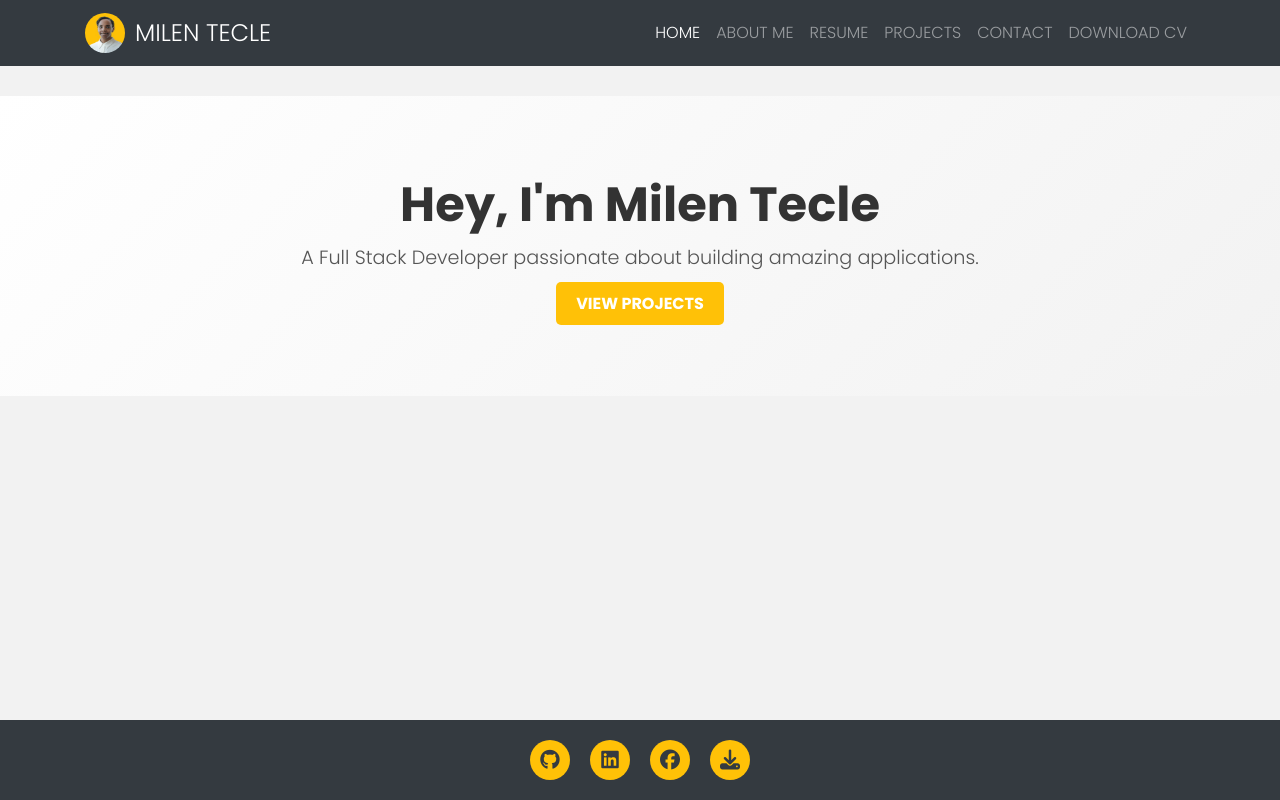
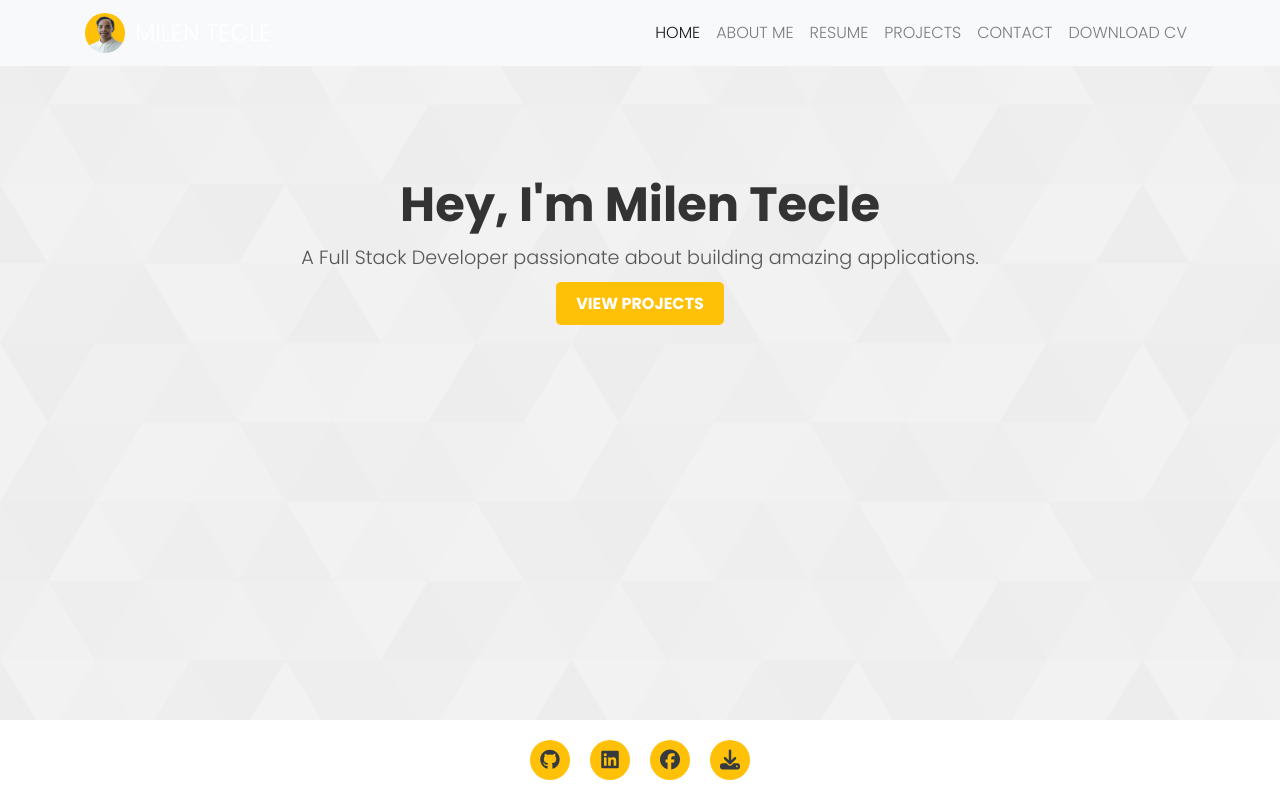
Before and after one commit to MilenTecle/portfolio, a React (Create React App) app: page / in a window 1280 px wide. Built offline with nearby package versions, Linux system fonts and the light colour scheme.

Commit message:
add background img and animation to homepage

```diff
--- a/src/components/Home.js
+++ b/src/components/Home.js
@@ -1,8 +1,16 @@
-import React from "react";
+import React, { useEffect } from "react";
 import Footer from "./Footer";
-import styles from "../styles/Home.module.css"
+import styles from "../styles/Home.module.css";
 
 const Home = () => {
+  useEffect(() => {
+    document.body.classList.add(styles.homeBody);
+
+    return () => {
+      document.body.classList.remove(styles.homeBody);
+    };
+  }, []);
+
   return (
     <>
       <div className={styles.heroSection}>
--- a/src/components/NavBar.js
+++ b/src/components/NavBar.js
@@ -6,7 +6,7 @@ import { NavLink } from "react-router-dom";
 
 const NavBar = () => {
   return (
-    <Navbar bg="dark" variant="dark" expand="lg" fixed="top" className={styles.NavBar}>
+    <Navbar bg="light" variant="light" expand="lg" fixed="top" className={styles.NavBar}>
       <Container>
       <Navbar.Brand href="/" className="d-flex align-items-center">
           <img
--- a/src/styles/Footer.module.css
+++ b/src/styles/Footer.module.css
@@ -1,5 +1,5 @@
 .footer {
-    background-color: #343a40;
+    background-color: white;
     color: #fafafa;
     display: flex;
     justify-content: center;
--- a/src/styles/Home.module.css
+++ b/src/styles/Home.module.css
@@ -1,19 +1,41 @@
-.heroSection {
+body {
+    background: url("../assets/images/background.png") no-repeat center center fixed;
+    background-size: cover;
+    margin: 0;
+    padding: 0;
+  }
+
+/* Keyframe animation for fade-in effects */
+@keyframes fadeIn {
+    from {
+      opacity: 0;
+      transform: translateY(20px);
+    }
+    to {
+      opacity: 1;
+      transform: translateY(0);
+    }
+  }
+
+  /* Hero Section Styling */
+  .heroSection {
     text-align: center;
     padding: 80px 20px;
-    background: linear-gradient(135deg, #ffffff, #f2f2f2);
+    animation: fadeIn 1s ease-in-out;
   }
 
   .heroTitle {
     font-size: 3rem;
     font-weight: 700;
     color: #333;
+    animation: fadeIn 1.5s ease-in-out;
   }
 
   .heroSubtitle {
     font-size: 1.2rem;
     margin: 10px 0 20px;
     color: #555;
+    animation: fadeIn 2s ease-in-out;
   }
 
   .btnPrimary {
@@ -25,6 +47,7 @@
     border-radius: 5px;
     text-decoration: none;
     transition: background-color 0.3s ease;
+    animation: fadeIn 2.5s ease-in-out;
   }
 
   .btnPrimary:hover {
```
Also changed, not shown: src/assets/images/background.png (added).
